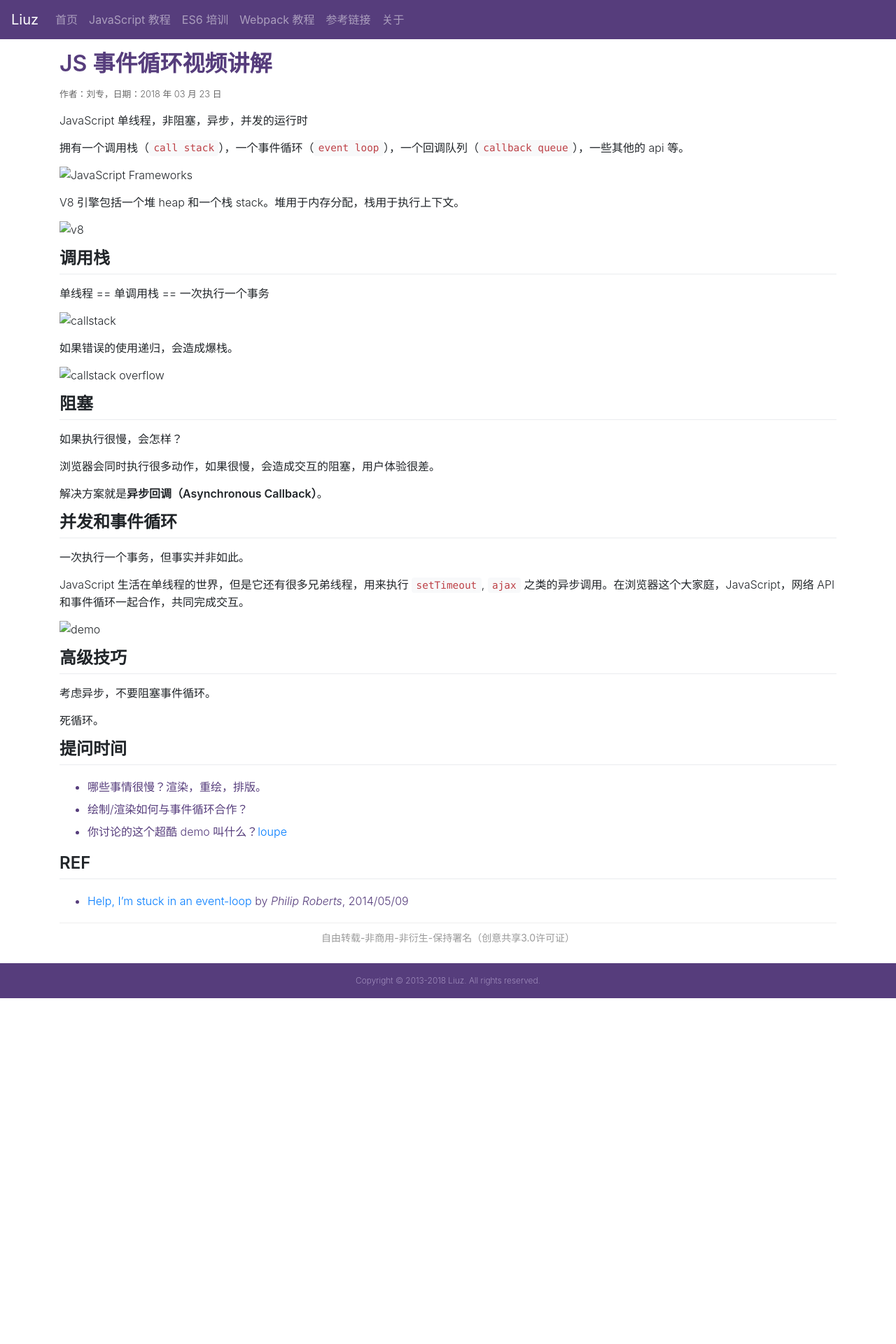
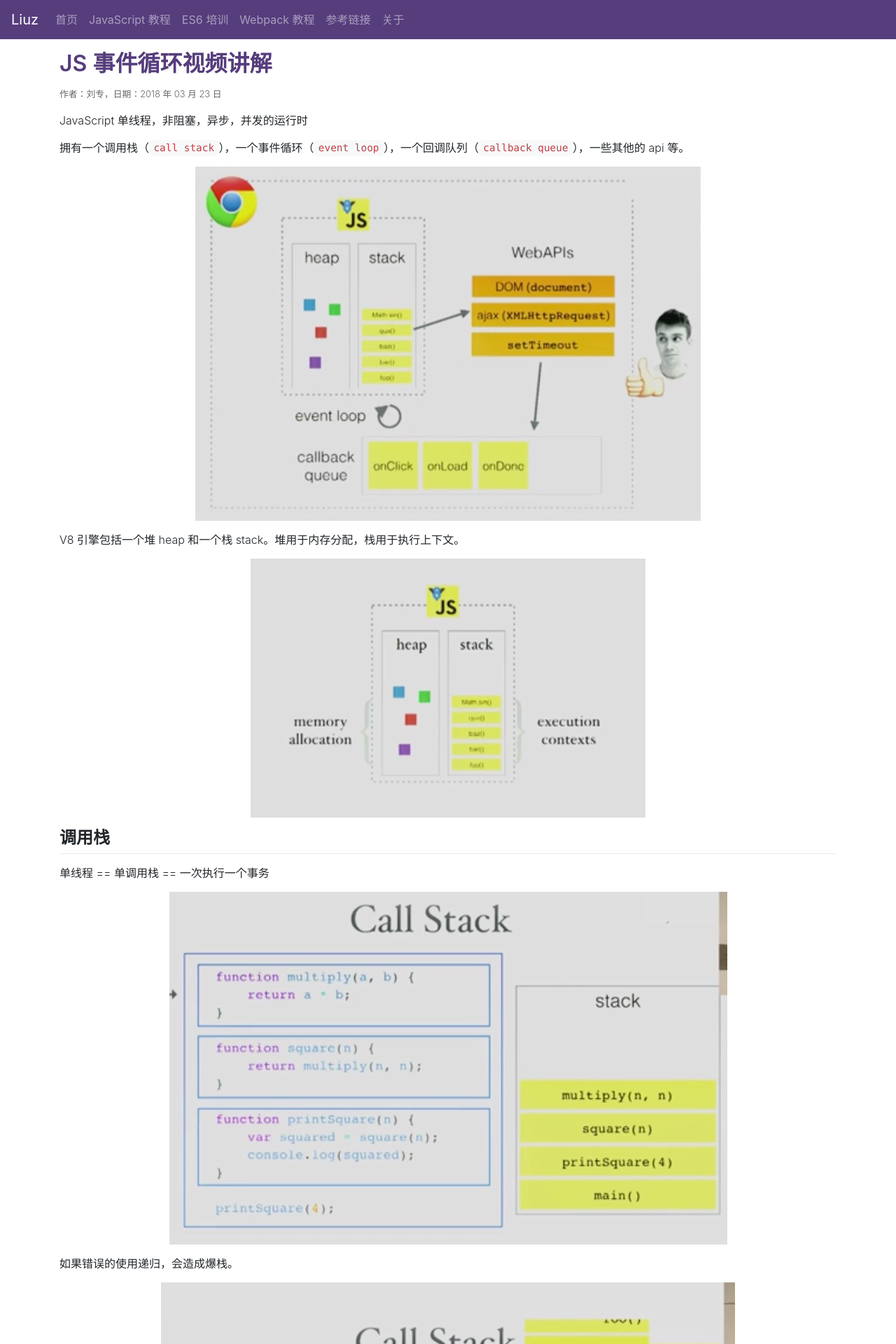
Before and after one commit to liuzhuan/liuzhuan.github.io, a Jekyll site: the page built from _posts/2018-03-23-event-loop-video.md, in a window 1280 px wide. Shown: the top 1920 px of the page at 70% size. Built offline with Jekyll 4.4.1, drawn with Linux system fonts in a browser that asks for light colours; nearby versions of some CDN libraries; before the commit the page ends 1426 px from its top, so only the background shows below that.

Commit message:
updating img url

```diff
--- a/_posts/2018-03-23-event-loop-video.md
+++ b/_posts/2018-03-23-event-loop-video.md
@@ -8,21 +8,21 @@ JavaScript 单线程，非阻塞，异步，并发的运行时
 
 拥有一个调用栈（`call stack`），一个事件循环（`event loop`），一个回调队列（`callback queue`），一些其他的 api 等。
 
-![JavaScript Frameworks](./assets/eventloop/frameworks.jpeg)
+![JavaScript Frameworks](/assets/eventloop/frameworks.jpeg)
 
 V8 引擎包括一个堆 heap 和一个栈 stack。堆用于内存分配，栈用于执行上下文。
 
-![v8](./assets/eventloop/v8.jpeg)
+![v8](/assets/eventloop/v8.jpeg)
 
 ## 调用栈
 
 单线程 == 单调用栈 == 一次执行一个事务
 
-![callstack](./assets/eventloop/callstack.jpeg)
+![callstack](/assets/eventloop/callstack.jpeg)
 
 如果错误的使用递归，会造成爆栈。
 
-![callstack overflow](./assets/eventloop/callstack-overflow.jpeg)
+![callstack overflow](/assets/eventloop/callstack-overflow.jpeg)
 
 ## 阻塞
 
@@ -38,7 +38,7 @@ V8 引擎包括一个堆 heap 和一个栈 stack。堆用于内存分配，栈
 
 JavaScript 生活在单线程的世界，但是它还有很多兄弟线程，用来执行 `setTimeout`, `ajax` 之类的异步调用。在浏览器这个大家庭，JavaScript，网络 API 和事件循环一起合作，共同完成交互。
 
-![demo](./assets/eventloop/living-demo.jpeg)
+![demo](/assets/eventloop/living-demo.jpeg)
 
 ## 高级技巧
 
```
Also changed, not shown: assets/eventloop/callstack-overflow.jpeg (renamed from _posts/assets/eventloop/callstack-overflow.jpeg), assets/eventloop/callstack.jpeg (renamed from _posts/assets/eventloop/callstack.jpeg), assets/eventloop/frameworks.jpeg (renamed from _posts/assets/eventloop/frameworks.jpeg), assets/eventloop/living-demo.jpeg (renamed from _posts/assets/eventloop/living-demo.jpeg), assets/eventloop/v8.jpeg (renamed from _posts/assets/eventloop/v8.jpeg).
